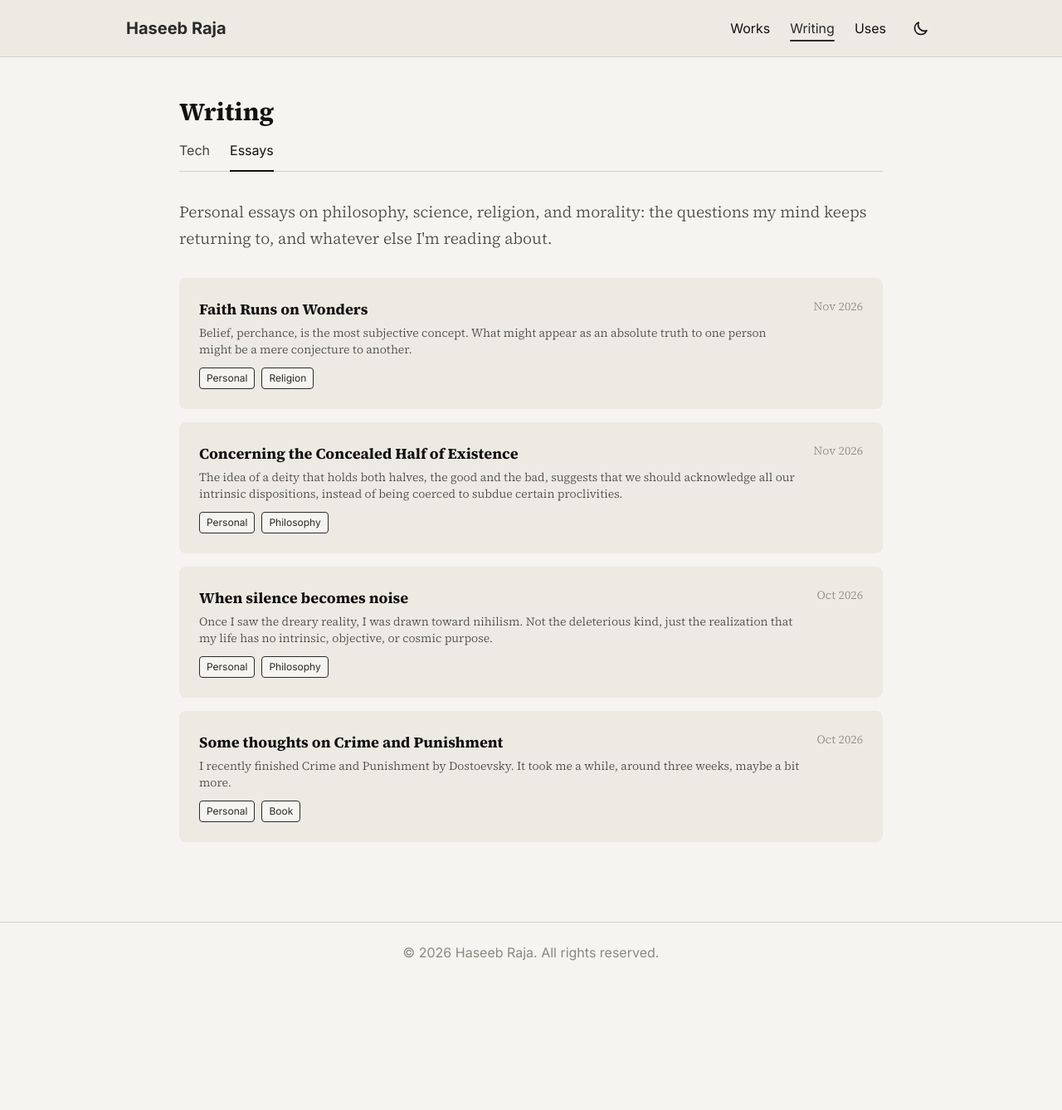
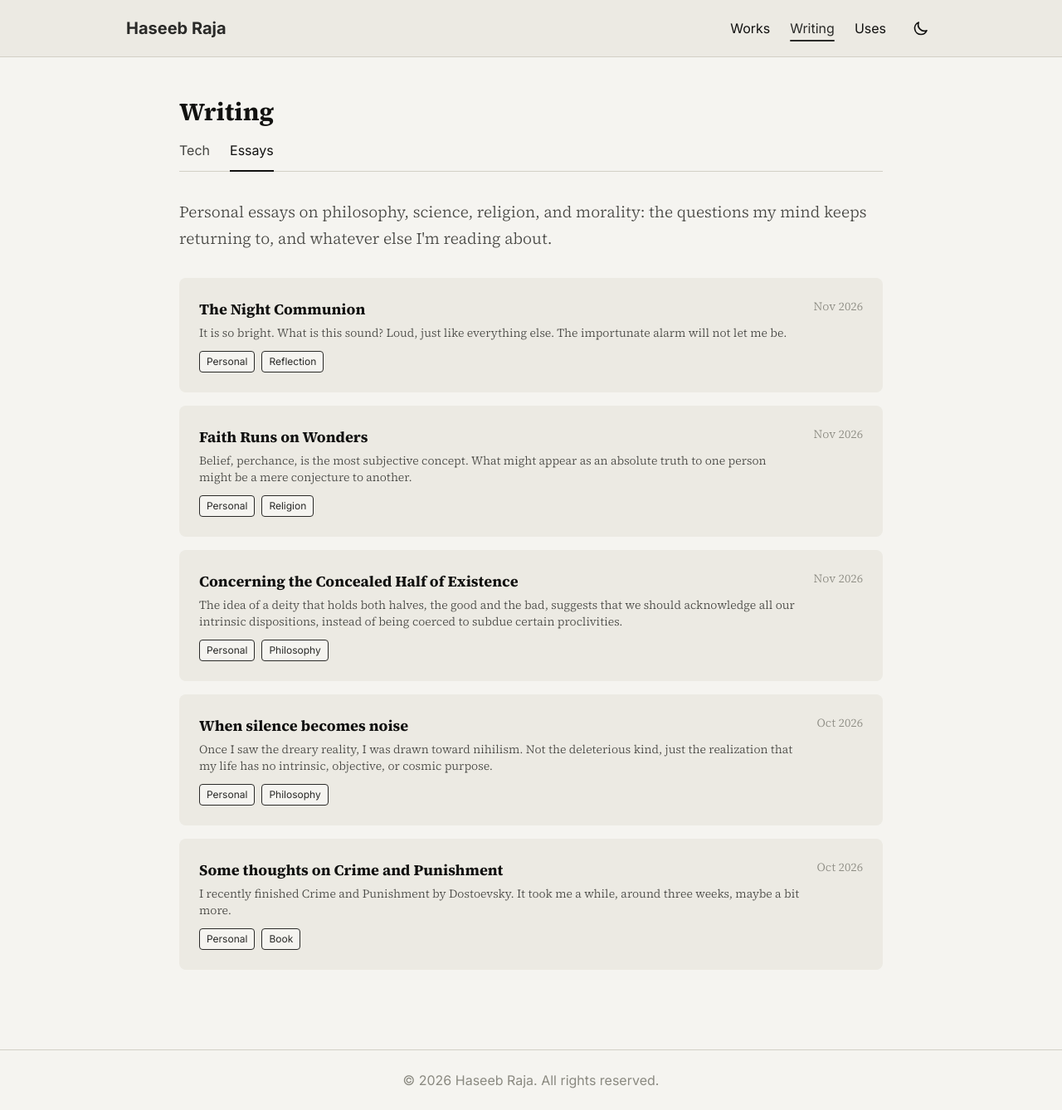
Before and after one commit to pytholic/pytholic.github.io, a Jekyll site: the page built from essays.html, in a window 1280 px wide. Shown: the whole page at 83% size. Built offline with Jekyll 4.4.1, drawn with Linux system fonts in a browser that asks for light colours; nearby versions of some CDN libraries; before the commit the page ends 1184 px from its top, so only the background shows below that.

Commit message:
(essay) add The Night Communion

```diff
--- a/essays.html
+++ b/essays.html
@@ -9,6 +9,22 @@ title: Essays
         my mind keeps returning to, and whatever else I'm reading about.</p>
 
     <div class="space-y-4">
+        <a href="/notes/the-night-communion/"
+            class="block bg-theme-card rounded-lg p-6 hover:ring-2 hover:ring-theme-accent transition-all">
+            <div class="flex justify-between items-start gap-4">
+                <div>
+                    <h3 class="text-lg font-bold mb-1">The Night Communion</h3>
+                    <p class="text-theme-muted text-sm">It is so bright. What is this sound? Loud, just like everything else. The importunate alarm will not let me be.</p>
+                </div>
+                <span class="text-theme-faint text-sm whitespace-nowrap">Nov 2026</span>
+            </div>
+            <div class="flex flex-wrap gap-2 mt-3">
+                <span
+                    class="bg-theme-bg px-2 py-1 rounded text-xs text-theme-accent border border-theme-accent">Personal</span>
+                <span
+                    class="bg-theme-bg px-2 py-1 rounded text-xs text-theme-accent border border-theme-accent">Reflection</span>
+            </div>
+        </a>
         <a href="/notes/faith-runs-on-wonders/"
             class="block bg-theme-card rounded-lg p-6 hover:ring-2 hover:ring-theme-accent transition-all">
             <div class="flex justify-between items-start gap-4">
```
Also changed, not shown: notes/the-night-communion/index.html (added, +14 -0 lines).
